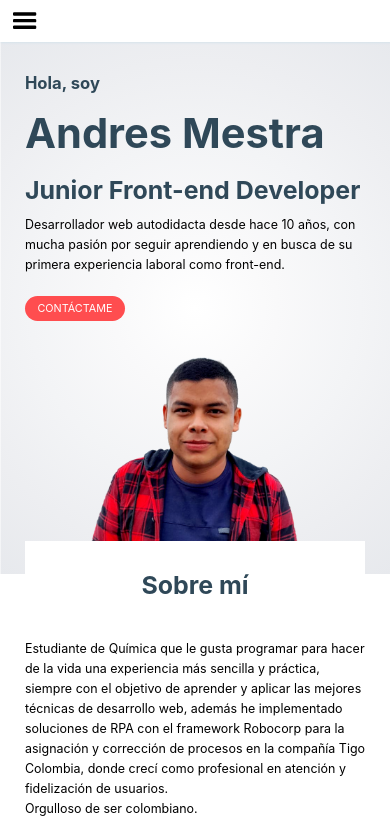
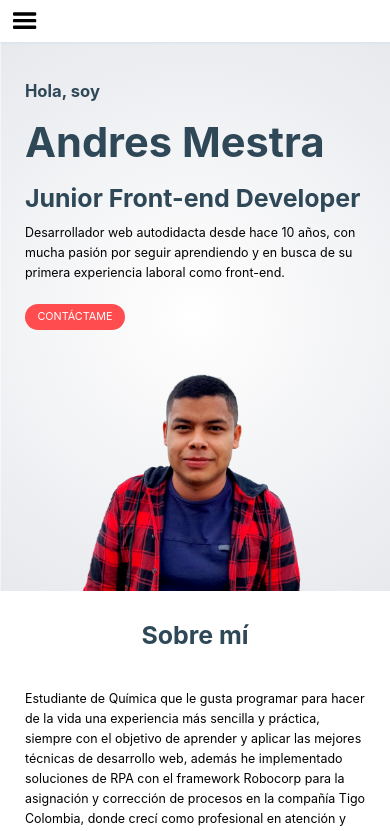
Before and after one commit to andres-mestra/andresmestra-cli, a Next.js app: page / in a window 390 px wide. Shown: the top 831 px of the page. Built offline with nearby package versions, Linux system fonts and the light colour scheme.

Commit message:
header for mobile height correction

```diff
--- a/styles/components/me/headerMe.module.scss
+++ b/styles/components/me/headerMe.module.scss
@@ -32,6 +32,6 @@
 
 @include bpSmall() {
   .header_me {
-    grid-template-rows: 37rem 27rem;
+    grid-template-rows: 39rem 27rem;
   }
 }
--- a/styles/pages/home.module.scss
+++ b/styles/pages/home.module.scss
@@ -9,5 +9,6 @@
 @include bpSmall() {
   .home {
     margin-top: 5rem;
+    grid-template-rows: 66rem;
   }
 }
```
